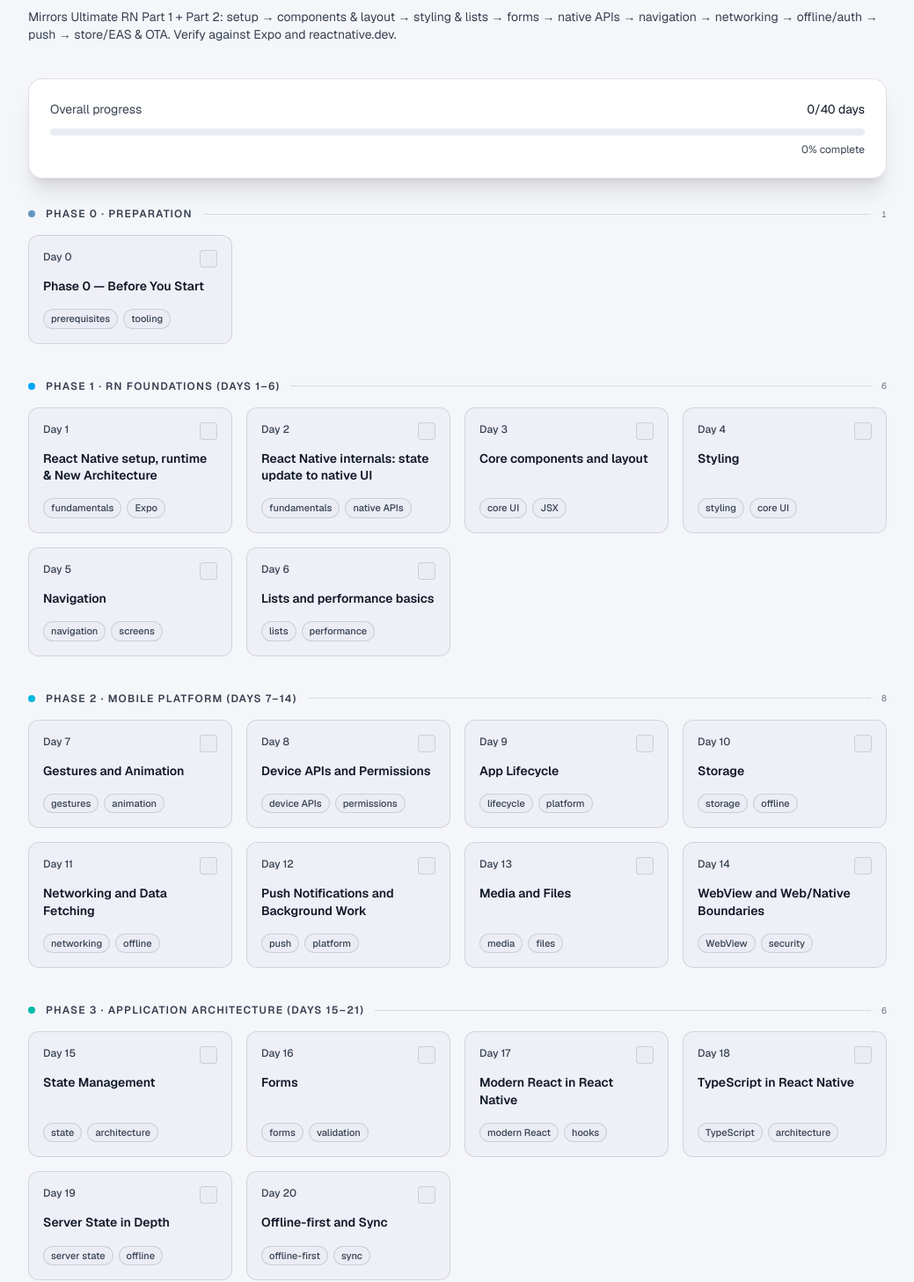
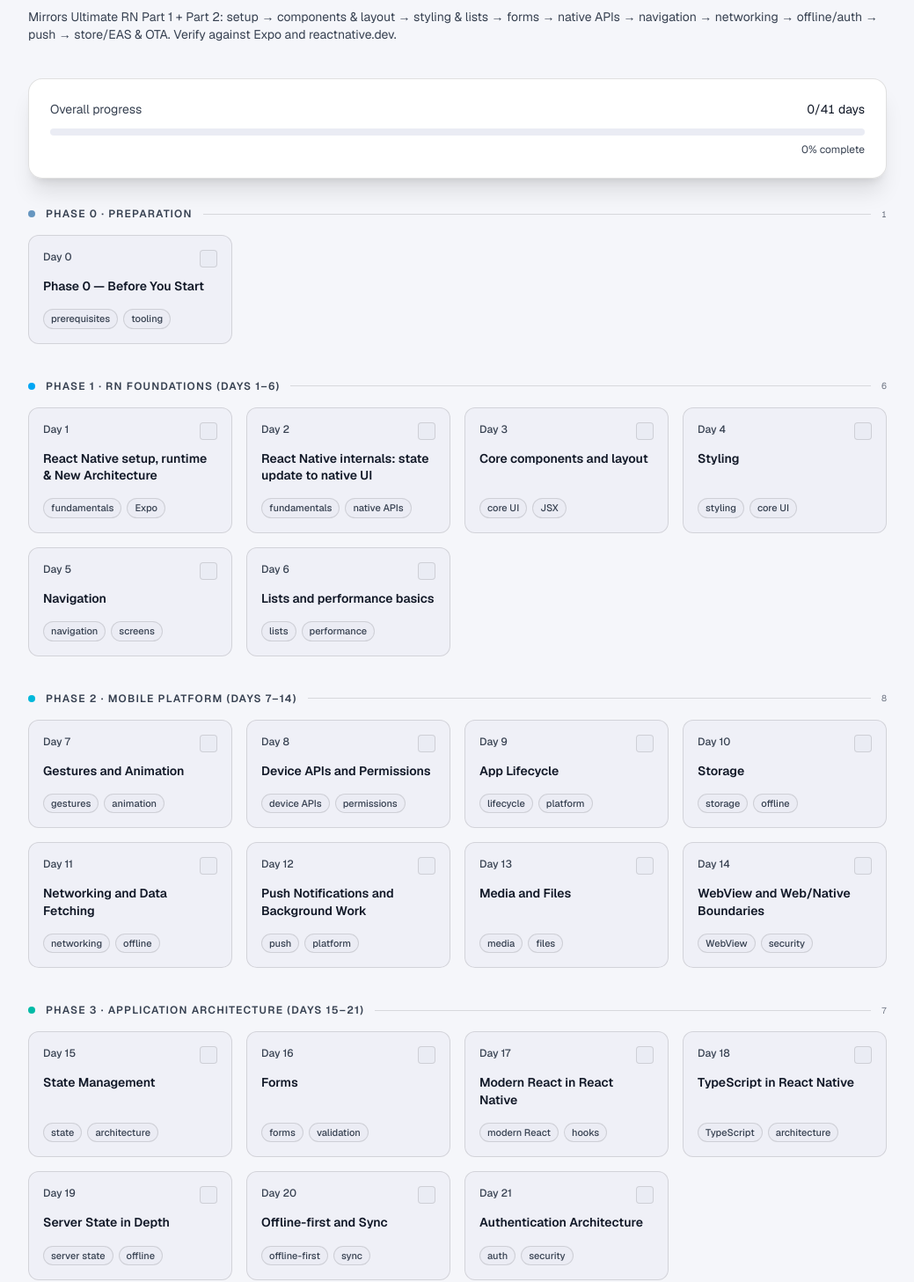
Before and after one commit to rznmgr630/learnwithrajan, a Next.js app: page /learn/react-native in a window 1280 px wide. Shown: the part 173-1630 px from the top of the page at 88% size, without its empty margins (120-1159 px from the left). Built offline with nearby package versions, Linux system fonts and the light colour scheme.

Commit message:
Complete React Native application architecture phase

```diff
--- a/components/learn/ReactNativeRoadmap.tsx
+++ b/components/learn/ReactNativeRoadmap.tsx
@@ -29,6 +29,7 @@ import { REACT_NATIVE_DAY_17_LESSONS } from "@/lib/react-native-learning/react-n
 import { REACT_NATIVE_DAY_18_LESSONS } from "@/lib/react-native-learning/react-native-day-18-lessons";
 import { REACT_NATIVE_DAY_19_LESSONS } from "@/lib/react-native-learning/react-native-day-19-lessons";
 import { REACT_NATIVE_DAY_20_LESSONS } from "@/lib/react-native-learning/react-native-day-20-lessons";
+import { REACT_NATIVE_DAY_21_LESSONS } from "@/lib/react-native-learning/react-native-day-21-lessons";
 import {
   REACT_NATIVE_TOTAL_DAYS,
   REACT_NATIVE_ROADMAP_WEEKS,
@@ -65,6 +66,7 @@ const REACT_NATIVE_LESSON_DAYS: Record<number, LessonDay> = {
   18: REACT_NATIVE_DAY_18_LESSONS,
   19: REACT_NATIVE_DAY_19_LESSONS,
   20: REACT_NATIVE_DAY_20_LESSONS,
+  21: REACT_NATIVE_DAY_21_LESSONS,
 };
 
 export function ReactNativeRoadmap() {
--- a/lib/learn/normalize-pasted-lesson-day.ts
+++ b/lib/learn/normalize-pasted-lesson-day.ts
@@ -136,7 +136,7 @@ function localizeFinalQuiz(item: RawQuiz, index: number) {
 }
 
 export function normalizePastedLessonDay(raw: RawDay): LessonDay {
-  const formatExamples = raw.day >= 2 && raw.day <= 20 ? formatCodeLikeExamples : (value: string) => value;
+  const formatExamples = raw.day >= 2 && raw.day <= 21 ? formatCodeLikeExamples : (value: string) => value;
   return {
     ...raw,
     title: local(raw.title),
--- a/lib/react-native-learning/react-native-challenge-data.ts
+++ b/lib/react-native-learning/react-native-challenge-data.ts
@@ -28,7 +28,7 @@ import {
 
 export const REACT_NATIVE_CURRENT_DAY = 1;
 
-export const REACT_NATIVE_TOTAL_DAYS = 40;
+export const REACT_NATIVE_TOTAL_DAYS = 41;
 
 const REACT_NATIVE_DAY_DETAILS: Record<number, RoadmapDayDetail> = {
   1: REACT_NATIVE_DAY_1_DETAIL,
@@ -71,12 +71,12 @@ function reactNativeDayRow(day: number, tagSlugs: [string, string]): RoadmapDay
     day,
     title: reactNativeDayTitle(day),
     tags: reactNativeTags(tagSlugs),
-    detail: REACT_NATIVE_DAY_DETAILS[day > 20 ? day - 20 : day],
+    detail: REACT_NATIVE_DAY_DETAILS[day > 21 ? day - 21 : day],
   };
 }
 
 function existingReactNativeDayRow(day: number, tagSlugs: [string, string]): RoadmapDay {
-  return reactNativeDayRow(day + 20, tagSlugs);
+  return reactNativeDayRow(day + 21, tagSlugs);
 }
 
 export const REACT_NATIVE_ROADMAP_WEEKS: RoadmapWeek[] = [
@@ -125,6 +125,7 @@ export const REACT_NATIVE_ROADMAP_WEEKS: RoadmapWeek[] = [
       reactNativeDayRow(18, ["typescript", "architecture"]),
       reactNativeDayRow(19, ["server-state", "caching"]),
       reactNativeDayRow(20, ["offline", "sync"]),
+      reactNativeDayRow(21, ["auth", "security"]),
     ],
   },
   {
--- a/lib/react-native-learning/react-native-roadmap-i18n.ts
+++ b/lib/react-native-learning/react-native-roadmap-i18n.ts
@@ -197,8 +197,9 @@ export function reactNativeDayTitle(day: number): LocalizedString {
   foundationTitles[18] = { en: "TypeScript in React Native", np: "TypeScript in React Native", jp: "React NativeのTypeScript" };
   foundationTitles[19] = { en: "Server State in Depth", np: "Server State in Depth", jp: "サーバー状態の詳細" };
   foundationTitles[20] = { en: "Offline-first and Sync", np: "Offline-first and Sync", jp: "オフライン優先と同期" };
+  foundationTitles[21] = { en: "Authentication Architecture", np: "Authentication Architecture", jp: "認証アーキテクチャ" };
   if (foundationTitles[day]) return foundationTitles[day];
-  return RN_DAY_TITLE[day - 20] ?? { en: `Day ${day}`, np: `दिन ${day}`, jp: `Day ${day}` };
+  return RN_DAY_TITLE[day - 21] ?? { en: `Day ${day}`, np: `दिन ${day}`, jp: `Day ${day}` };
 }
 
 export function reactNativeWeekTitle(weekId: string): LocalizedString {
```
